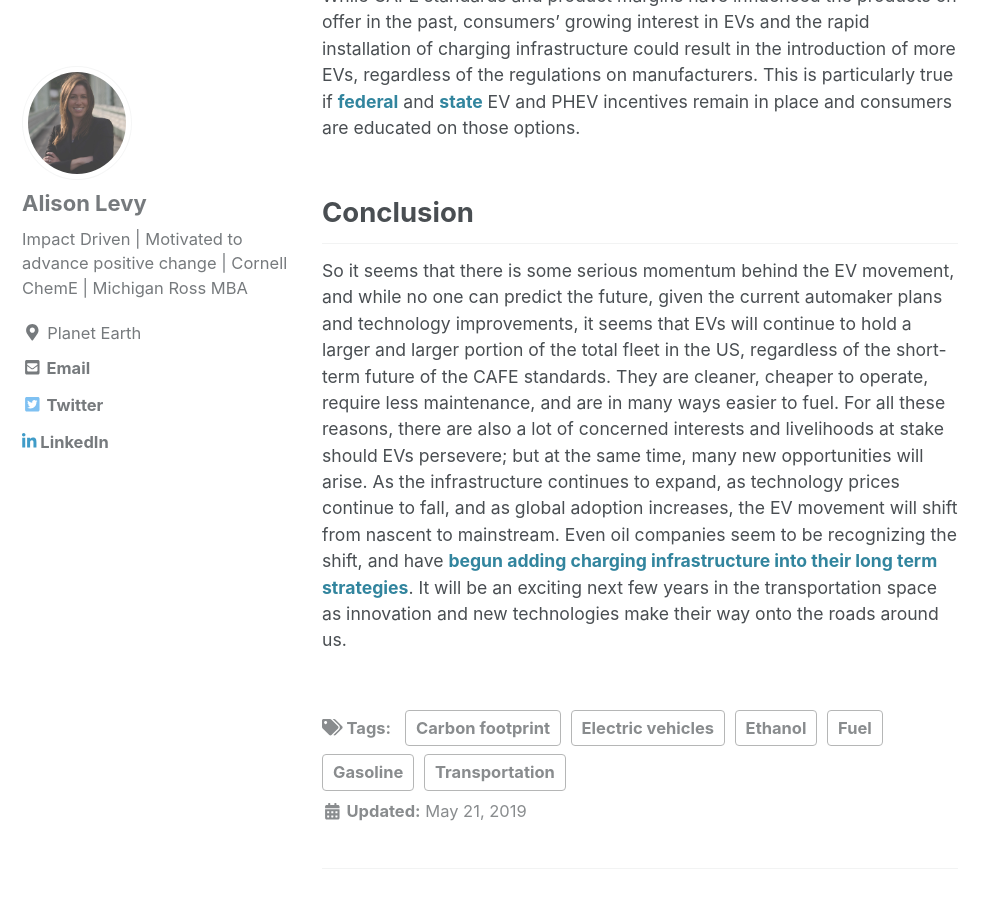
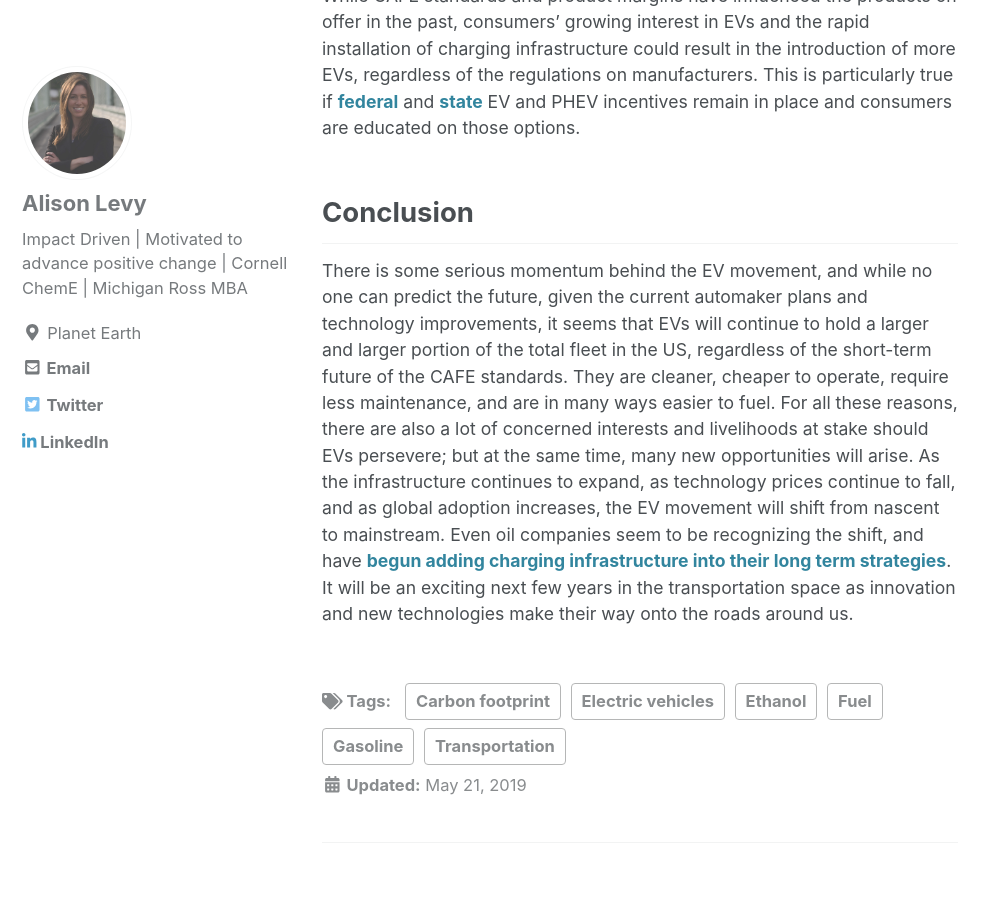
Before and after one commit to amlturbo/amlturbo.github.io, a Jekyll site: the page built from _posts/2019-05-21-vehicles.md, in a window 1280 px wide and 900 px high, scrolled down 14494 px. Shown: the whole window, without its empty margins (0-999 px from the left). Built offline with Jekyll 4.4.1, drawn with Linux system fonts in a browser that asks for light colours; cached includes are drawn as plain includes; nearby versions of some CDN libraries.

Commit message:
Update 2019-05-21-vehicles.md

```diff
--- a/_posts/2019-05-21-vehicles.md
+++ b/_posts/2019-05-21-vehicles.md
@@ -1,6 +1,6 @@
 ---
 title: "Alternative Fuels and the (Re-)Emergence of EVs"
-excerpt:  Bar.
+excerpt:  EVs are cleaner, cheaper to operate, require less maintenance, and are in many ways easier to fuel. But increasing adoption will require a lot more than that.
 header:
  image: /assets/images/Picture 005.jpg
  caption: "Blackhawk Auto Museum. Danville, CA. *A. Levy*"
@@ -123,4 +123,4 @@
 
 ## Conclusion
 
-So it seems that there is some serious momentum behind the EV movement, and while no one can predict the future, given the current automaker plans and technology improvements, it seems that EVs will continue to hold a larger and larger portion of the total fleet in the US, regardless of the short-term future of the CAFE standards. They are cleaner, cheaper to operate, require less maintenance, and are in many ways easier to fuel. For all these reasons, there are also a lot of concerned interests and livelihoods at stake should EVs persevere; but at the same time, many new opportunities will arise. As the infrastructure continues to expand, as technology prices continue to fall, and as global adoption increases, the EV movement will shift from nascent to mainstream. Even oil companies seem to be recognizing the shift, and have [begun adding charging infrastructure into their long term strategies](https://www.greentechmedia.com/articles/read/shells-electric-mobility-strategy-focuses-on-fleets#gs.7jpcqt). It will be an exciting next few years in the transportation space as innovation and new technologies make their way onto the roads around us.
+There is some serious momentum behind the EV movement, and while no one can predict the future, given the current automaker plans and technology improvements, it seems that EVs will continue to hold a larger and larger portion of the total fleet in the US, regardless of the short-term future of the CAFE standards. They are cleaner, cheaper to operate, require less maintenance, and are in many ways easier to fuel. For all these reasons, there are also a lot of concerned interests and livelihoods at stake should EVs persevere; but at the same time, many new opportunities will arise. As the infrastructure continues to expand, as technology prices continue to fall, and as global adoption increases, the EV movement will shift from nascent to mainstream. Even oil companies seem to be recognizing the shift, and have [begun adding charging infrastructure into their long term strategies](https://www.greentechmedia.com/articles/read/shells-electric-mobility-strategy-focuses-on-fleets#gs.7jpcqt). It will be an exciting next few years in the transportation space as innovation and new technologies make their way onto the roads around us.
```
